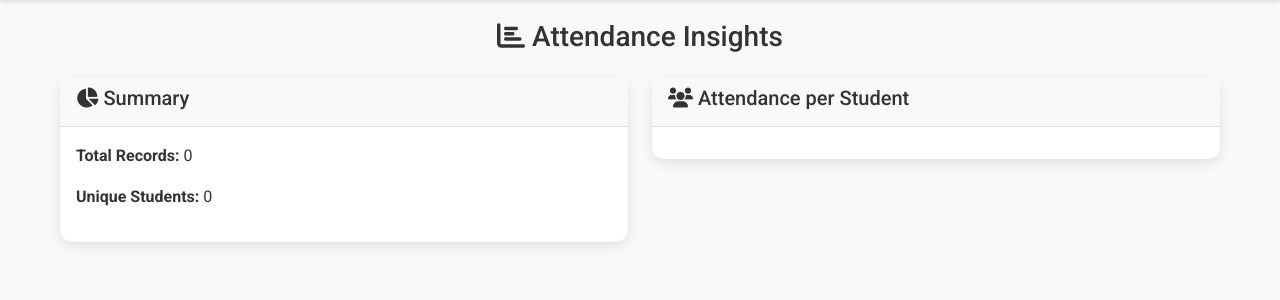
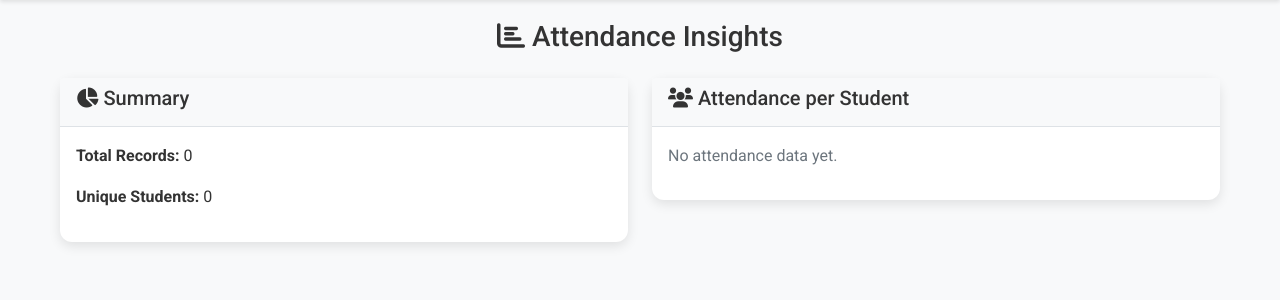
Before and after one commit to Shreyarg-77/face_attendance, a Flask app: page /insights in a window 1280 px wide. Shown: the part 98-398 px from the top of the page. Run offline with Flask 3, Linux system fonts and the light colour scheme; a user stored in the database is signed in; tables that the repository leaves empty hold one stand-in row (values such as "Sample post").

Commit message:
Final final file

```diff
--- a/app.py
+++ b/app.py
@@ -406,19 +406,40 @@ def mark_attendance_student():
 @app.route('/insights')
 @login_required
 def insights():
-    attendance_per_student = db.session.query(Student.name, db.func.count(Attendance.id)).join(Attendance).filter(Student.class_name == current_user.class_name).group_by(Student.id, Student.name).order_by(db.func.count(Attendance.id).desc()).all()
+    try:
+        # Total records
+        total_records = Attendance.query.join(Student).filter(
+            Student.class_name == current_user.class_name
+        ).count()
 
-    totals = db.session.query(db.func.count(Attendance.id), db.func.count(db.distinct(Attendance.student_id))).join(Student).filter(Student.class_name == current_user.class_name).first()
-    total_records = totals[0] if totals else 0
-    unique_students = totals[1] if totals else 0
+        # Unique students
+        unique_students = db.session.query(Attendance.student_id).join(Student).filter(
+            Student.class_name == current_user.class_name
+        ).distinct().count()
 
-    insights_data = {
-        'total_records': total_records,
-        'unique_students': unique_students,
-        'attendance_per_student': attendance_per_student
-    }
+        # Attendance per student
+        attendance_per_student = db.session.query(
+            Student.name,
+            db.func.count(Attendance.id)
+        ).join(Attendance, Student.id == Attendance.student_id).filter(
+            Student.class_name == current_user.class_name
+        ).group_by(Student.id, Student.name).all()
 
-    return render_template('insights.html', insights_data=insights_data, insights_json=json.dumps(insights_data))
+        insights_data = {
+            'total_records': total_records,
+            'unique_students': unique_students,
+            'attendance_per_student': attendance_per_student
+        }
+
+        return render_template('insights.html', insights_data=insights_data)
+
+    except Exception as e:
+        app.logger.error(f"Insights error: {e}")
+        return render_template('insights.html', insights_data={
+            'total_records': 0,
+            'unique_students': 0,
+            'attendance_per_student': []
+        })
 
 @app.route('/blacklist')
 @login_required
--- a/templates/insights.html
+++ b/templates/insights.html
@@ -1,9 +1,12 @@
 {% extends 'base.html' %}
+
 {% block title %}Insights - Attendance System{% endblock %}
+
 {% block content %}
 <h3 class="text-center mb-4"><i class="fas fa-chart-bar"></i> Attendance Insights</h3>
+
 <div class="row mobile-stack">
-    <div class="col-md-6 col-12">
+    <div class="col-md-6 col-12 mb-3">
         <div class="card">
             <div class="card-header">
                 <h5><i class="fas fa-chart-pie"></i> Summary</h5>
@@ -14,19 +17,25 @@
             </div>
         </div>
     </div>
-    <div class="col-md-6 col-12">
+
+    <div class="col-md-6 col-12 mb-3">
         <div class="card">
             <div class="card-header">
                 <h5><i class="fas fa-users"></i> Attendance per Student</h5>
             </div>
             <div class="card-body">
+                {% if insights_data.attendance_per_student %}
                 <ul class="list-group">
                     {% for item in insights_data.attendance_per_student %}
-                    <li class="list-group-item d-flex justify-content-between">
-                        {{ item[0] }} <span class="badge bg-primary">{{ item[1] }}</span>
+                    <li class="list-group-item d-flex justify-content-between align-items-center">
+                        {{ item[0] }}
+                        <span class="badge bg-primary rounded-pill">{{ item[1] }}</span>
                     </li>
                     {% endfor %}
                 </ul>
+                {% else %}
+                <p class="text-muted">No attendance data yet.</p>
+                {% endif %}
             </div>
         </div>
     </div>
```
